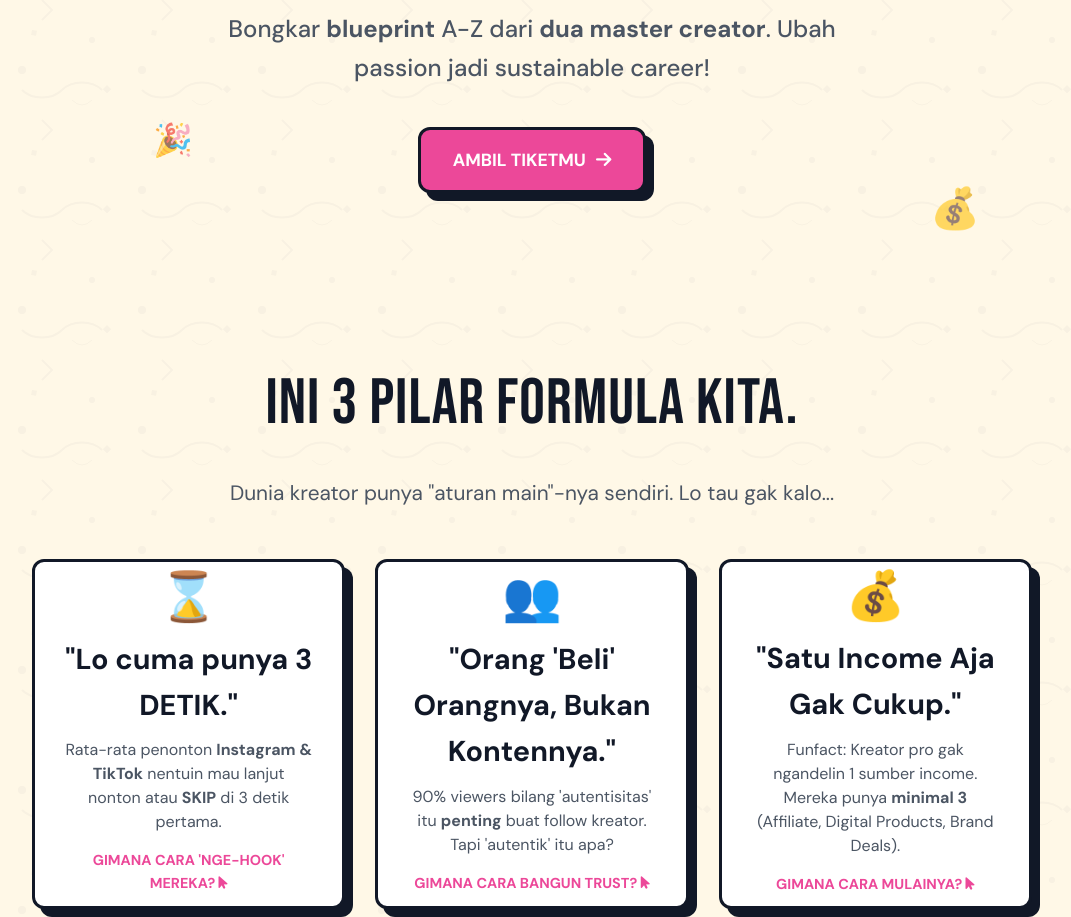
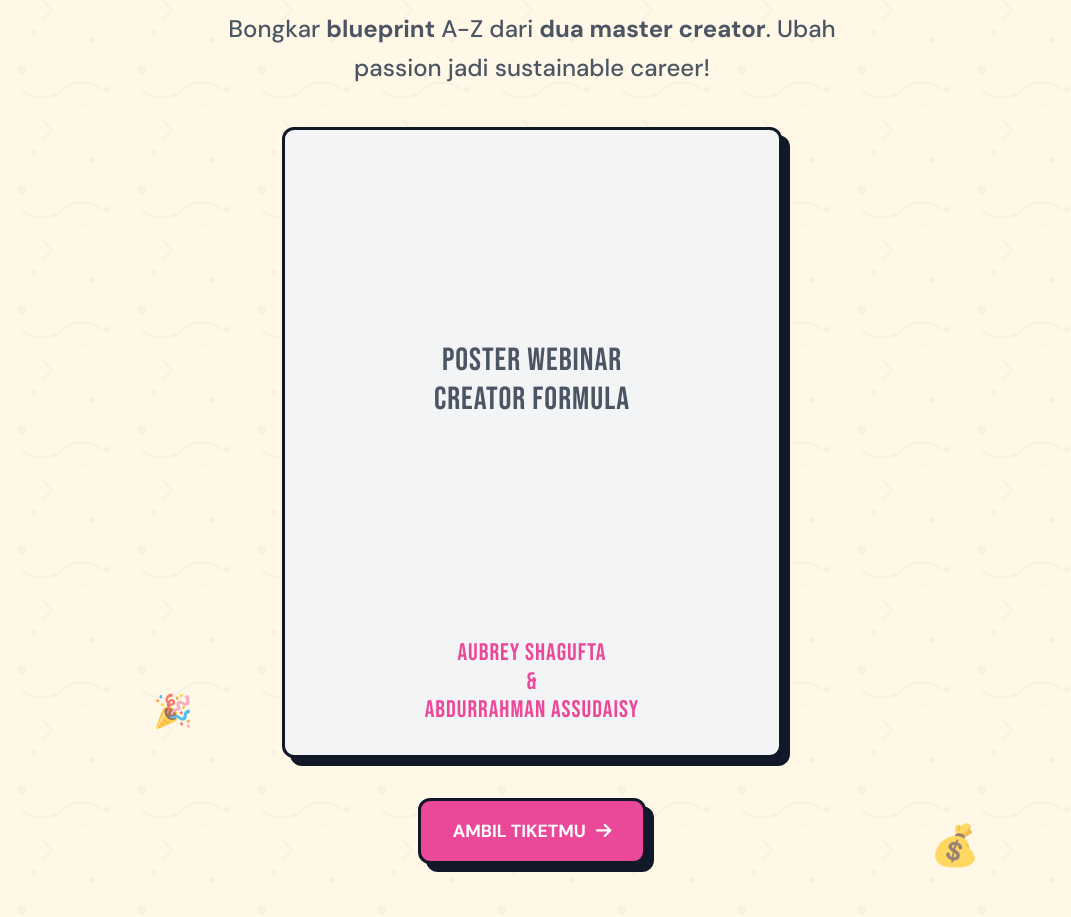
Before and after one commit to faqihxvii/CreatorFest, a plain HTML site: page index.html in a window 1280 px wide. Shown: the part 400-1317 px from the top of the page, without its empty margins (108-1179 px from the left). Drawn offline with Linux system fonts and the light colour scheme.

Commit message:
Update index.html

```diff
--- a/index.html
+++ b/index.html
@@ -148,6 +148,52 @@
             margin-right: auto;
             position: relative; /* [NEW] Di atas floating */
             z-index: 1;
+        }
+
+        /* [NEW] Poster Placeholder */
+        .poster-placeholder-container {
+            max-width: 500px; /* Lebar poster */
+            margin: 40px auto 40px auto; /* Jarak atas/bawah */
+            position: relative;
+            z-index: 1;
+        }
+        .poster-placeholder {
+            width: 100%;
+            padding-top: 125%; /* Aspect ratio 4:5 (kayak poster IG) */
+            background-color: var(--card-secondary);
+            border: 3px solid var(--card-border);
+            border-radius: var(--radius);
+            box-shadow: var(--hard-shadow);
+            position: relative;
+            display: flex;
+            flex-direction: column;
+            justify-content: center;
+            align-items: center;
+            text-align: center;
+            transition: all 0.2s ease;
+        }
+        .poster-placeholder:hover {
+            transform: translate(3px, 3px);
+            box-shadow: 4px 4px 0px var(--foreground);
+        }
+        .poster-placeholder span {
+            position: absolute;
+            top: 40%;
+            transform: translateY(-50%);
+            left: 20px;
+            right: 20px;
+            font-family: 'Bebas Neue', sans-serif;
+            font-size: 2rem;
+            letter-spacing: 1px;
+            color: var(--text-secondary);
+            line-height: 1.2;
+        }
+        .poster-placeholder .speakers {
+            top: auto;
+            transform: none;
+            font-size: 1.5rem;
+            bottom: 30px;
+            color: var(--primary-accent);
         }
 
         /* * ======================================================
@@ -906,8 +952,17 @@
                 <p class="sub-headline">
                     Bongkar <strong>blueprint</strong> A-Z dari <strong>dua master creator</strong>. Ubah passion jadi sustainable career!
                 </p>
-                <!-- [MODIFIED] Teks Tombol CTA -->
-                <a href="#final-cta-section" class="btn btn-primary">AMBIL TIKETMU <i class="fas fa-arrow-right"></i></a>
+
+                <!-- [NEW] Placeholder Poster -->
+                <div class="poster-placeholder-container">
+                    <div class="poster-placeholder">
+                        <span>POSTER WEBINAR<br>CREATOR FORMULA</span>
+                        <span class="speakers">AUBREY SHAGUFTA<br>&<br>ABDURRAHMAN ASSUDAISY</span>
+                    </div>
+                </div>
+
+                <!-- [MODIFIED] Teks Tombol CTA & Link Checkout -->
+                <a href="http://lynk.id/geldifydigital/058gk5y0o4j9/checkout" target="_blank" rel="noopener noreferrer" class="btn btn-primary">AMBIL TIKETMU <i class="fas fa-arrow-right"></i></a>
             </div>
         </header>
 
@@ -1113,8 +1168,8 @@
                             <p class="price-label">Harga Spesial Hari Ini:</p>
                             <p class="price-display">Rp 99.000</p>
 
-                            <!-- [MODIFIED] Teks Tombol CTA -->
-                            <a href="#" class="btn btn-primary btn-primary-cta" id="btn-primary-cta">
+                            <!-- [MODIFIED] Teks Tombol CTA & Link Checkout -->
+                            <a href="http://lynk.id/geldifydigital/058gk5y0o4j9/checkout" target="_blank" rel="noopener noreferrer" class="btn btn-primary btn-primary-cta" id="btn-primary-cta">
                                 AMBIL TIKETMU SEKARANG! <i class="fas fa-chevron-right"></i>
                             </a>
                         </div>
```
